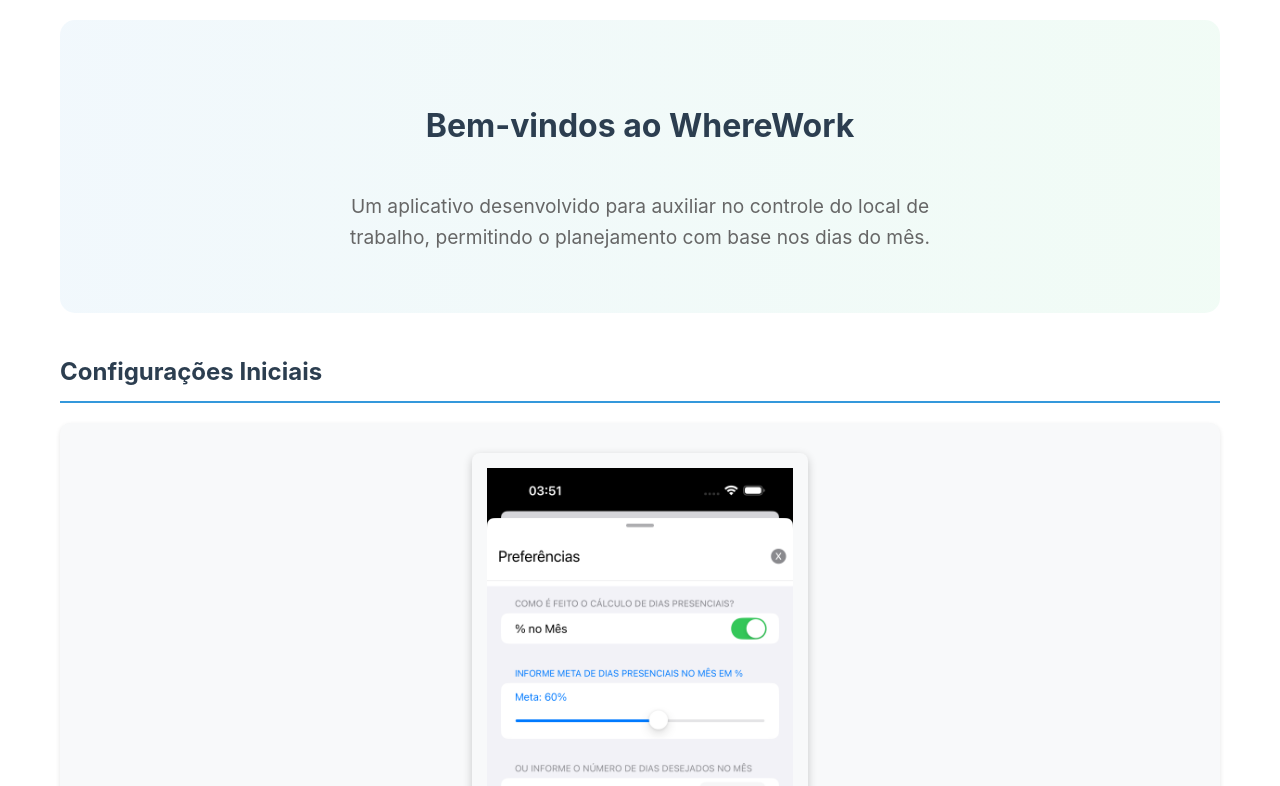
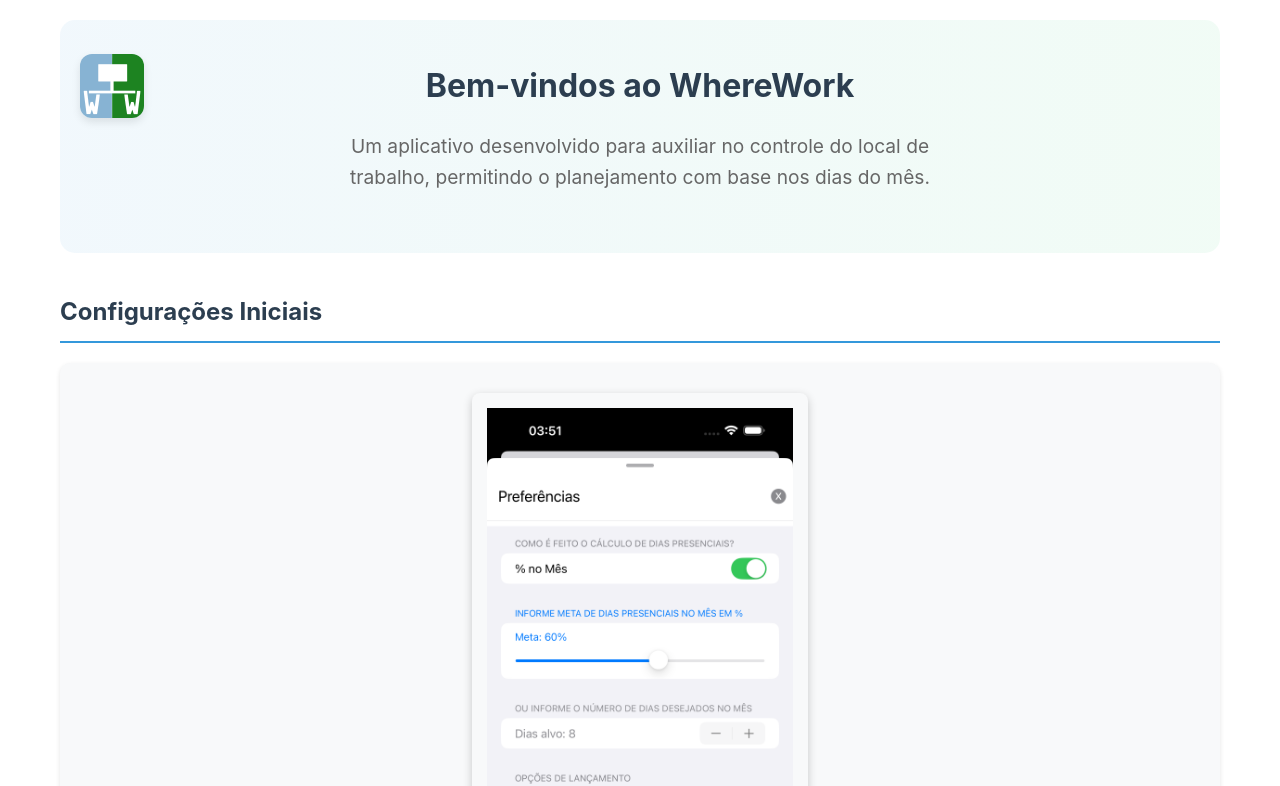
Before and after one commit to ArquitetoMovel/where-work-app, a plain HTML site: page index.html in a window 1280 px wide. Shown: the top 786 px of the page. Drawn offline with Linux system fonts and the light colour scheme.

Commit message:
add logo app

```diff
--- a/index.html
+++ b/index.html
@@ -185,12 +185,54 @@
             padding: 20px;
             background: #f8f9fa;
             border-radius: 10px;
+            display: flex;
+            align-items: center;
+            justify-content: center;
+            gap: 20px;
+        }
+
+        footer .app-logo {
+            width: 48px;
+            height: 48px;
+        }
+
+        .app-logo {
+            width: 64px;
+            height: 64px;
+            display: block;
+            border-radius: 12px;
+            box-shadow: 0 4px 8px rgba(0,0,0,0.1);
+            order: 1;
+        }
+
+        .header-logo {
+            display: flex;
+            align-items: center;
+            justify-content: center;
+            gap: 20px;
+            margin-bottom: 20px;
+            padding: 0 20px;
+            position: relative;
+        }
+
+        .header-logo .app-logo {
+            position: absolute;
+            left: 20px;
+        }
+
+        .header-logo h1 {
+            margin: 0;
+            width: 100%;
+            text-align: center;
         }
     </style>
 </head>
 <body>
     <div class="hero-section">
-        <h1>Bem-vindos ao <strong>WhereWork</strong></h1>
+        <div class="header-logo">
+            <img src="appIcon-WhereWork-3.png" alt="WhereWork App Icon" class="app-logo">
+            <h1>Bem-vindos ao <strong>WhereWork</strong></h1>
+        </div>
         <p>Um aplicativo desenvolvido para auxiliar no controle do local de trabalho, permitindo o planejamento com base nos dias do mês.</p>
     </div>
 
@@ -262,6 +304,7 @@
     </section>
 
     <footer>
+        <img src="appIcon-WhereWork-3.png" alt="WhereWork App Icon" class="app-logo">
         <p>WhereWork - Organize seu trabalho híbrido de forma inteligente</p>
     </footer>
 
```
Also changed, not shown: .obsidian/workspace.json, appIcon-WhereWork-3.png (added).
